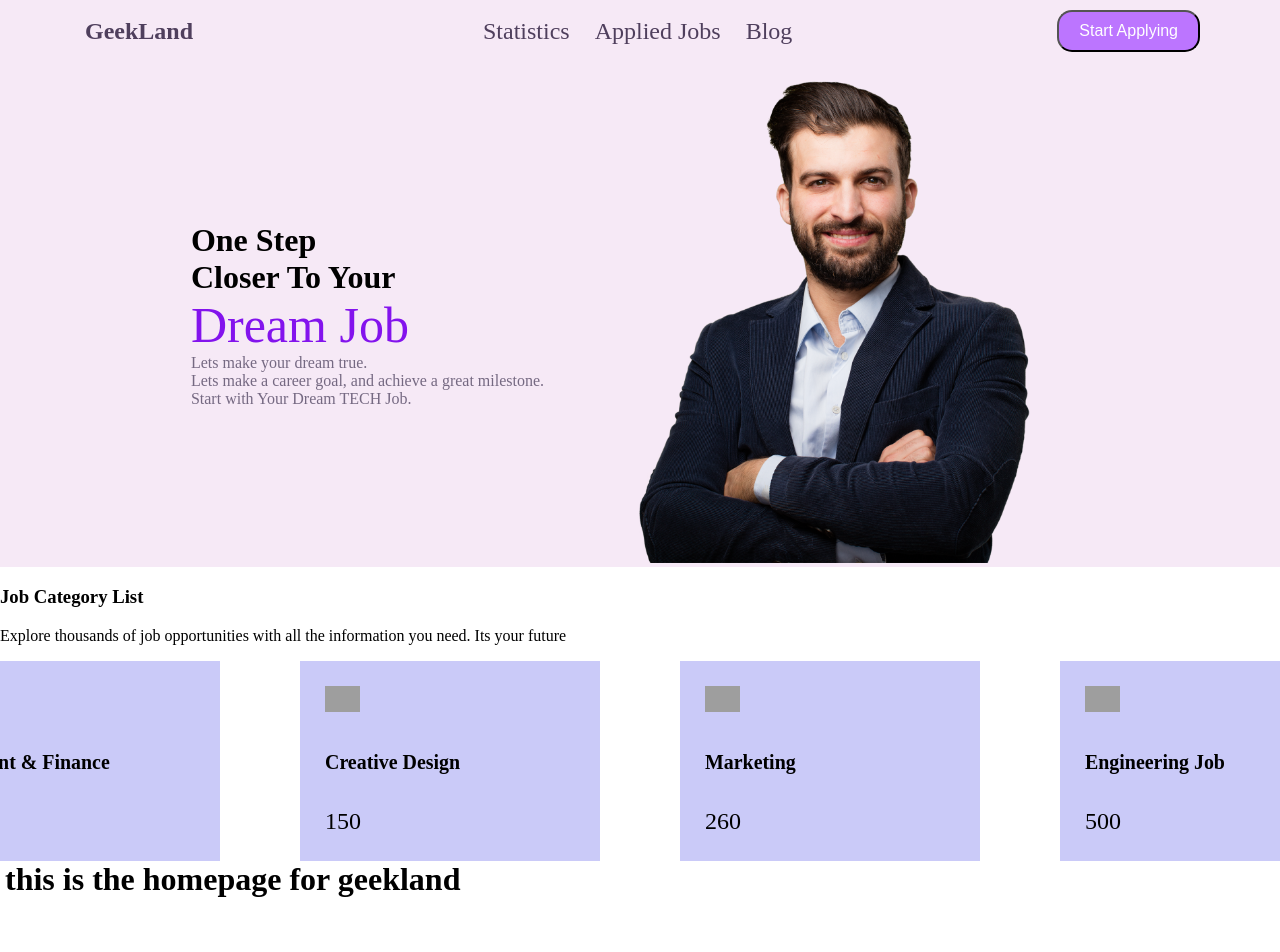
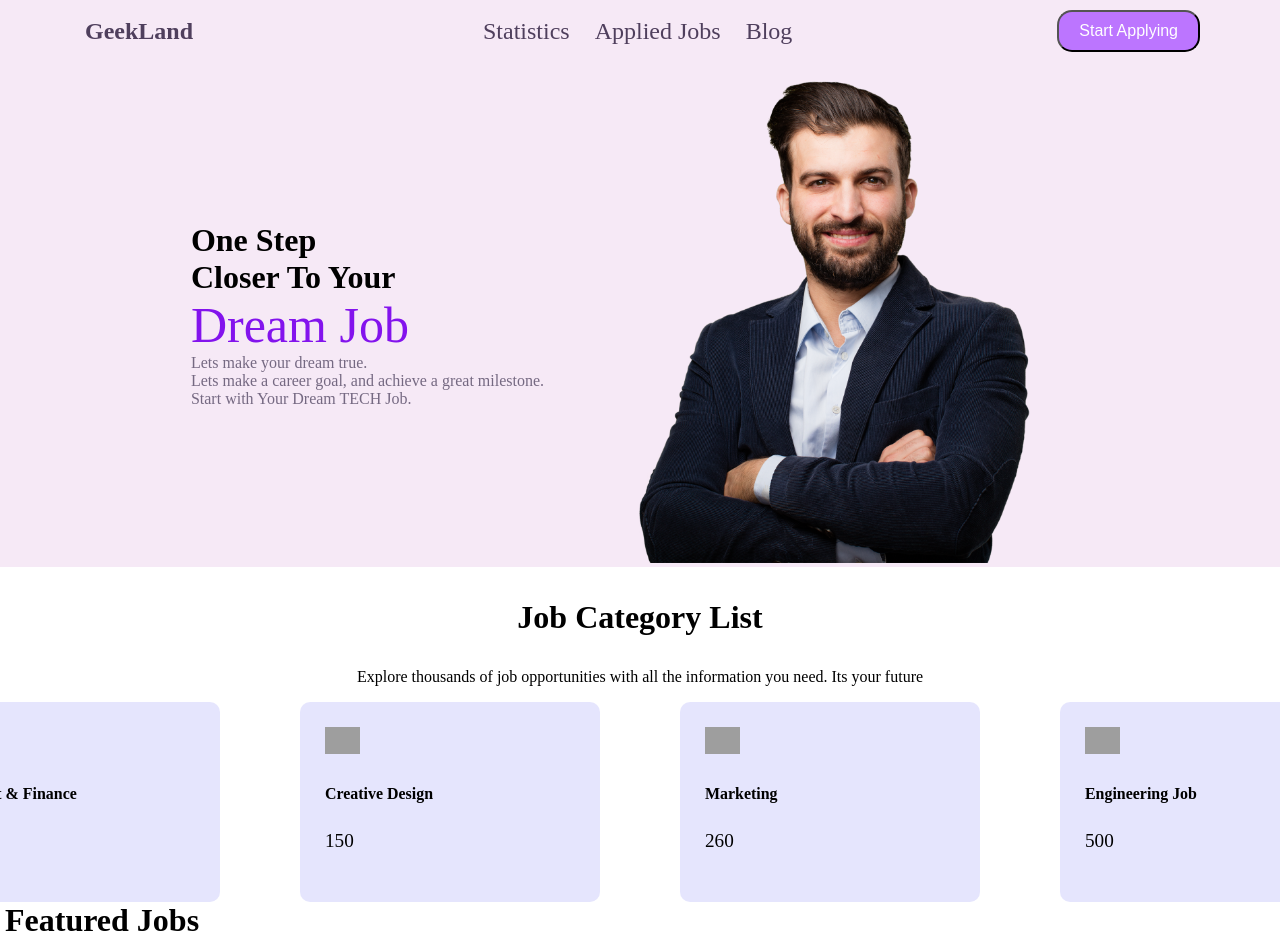
Before and after one commit to FurqanEmam/geekland, a React (Vite) app: page / in a window 1280 px wide. Shown: the top 952 px of the page. Before the commit the page ends 898 px from the top, so only its background shows below. Built offline with nearby package versions, Linux system fonts and the light colour scheme; grey boxes are pictures that could not be loaded.

Commit message:
category post done

```diff
--- /dev/null
+++ b/src/components/Applied/Applied.jsx
@@ -0,0 +1,11 @@
+import React from 'react';
+
+const Applied = () => {
+    return (
+        <div>
+            <h1>Applied jobs here</h1>
+        </div>
+    );
+};
+
+export default Applied;
--- /dev/null
+++ b/src/components/Blog/Blog.jsx
@@ -0,0 +1,11 @@
+import React from 'react';
+
+const Blog = () => {
+    return (
+        <div>
+            <h1>Blogs here</h1>
+        </div>
+    );
+};
+
+export default Blog;    <h1>Blogs here</h1>
--- a/src/components/Category/Category.css
+++ b/src/components/Category/Category.css
@@ -0,0 +1,7 @@
+.job-list{
+    font-size: 2rem;
+    text-align: center;
+}
+.job-text{
+    text-align: center;
+}
--- a/src/components/Category/Category.jsx
+++ b/src/components/Category/Category.jsx
@@ -1,6 +1,7 @@
 import React, { useEffect, useState } from 'react';
-import { useLoaderData } from 'react-router-dom';
+// import { useLoaderData } from 'react-router-dom';
 import CategoryPost from '../CategoryPost/CategoryPost';
+import './Category.css'
 
 const Category = () => {
     const [categoryPost, setCategoryPost] = useState([]);
@@ -18,8 +19,8 @@ const Category = () => {
     return (
         <div>
             <div>
-                <h3>Job Category List</h3>
-                <p>Explore thousands of job opportunities with all the information you need. Its your future</p>
+                <h3 className='job-list'>Job Category List</h3>
+                <p className='job-text'>Explore thousands of job opportunities with all the information you need. Its your future</p>
             </div>
             <div className='category-container'>
                 {
--- a/src/components/CategoryPost/CategoryPost.css
+++ b/src/components/CategoryPost/CategoryPost.css
@@ -4,15 +4,25 @@
     justify-content: center;
 }
 .post-container{
-    background-color: rgb(202, 202, 248);
+    background-color: rgba(227, 227, 253, 0.924);
     width: 250px;
     height: 150px;
     padding: 25px;
-    font-size: 1.5rem;
-
+    font-size: 1.2rem;
+    border-radius: 10px;
 }
 
 .post-icons{
     max-width: 35px;
     max-height: 35px;
 }
+
+@media only screen and (max-width: 768px) {
+    .category-container {
+        display: flex;
+        flex-direction: column;
+        justify-content: center;
+        align-items: center;
+        gap: 15px;
+    }
+}
--- a/src/components/Featured/Featured.jsx
+++ b/src/components/Featured/Featured.jsx
@@ -0,0 +1,17 @@
+import React from 'react';
+
+const Featured = () => {
+    return (
+        <div>
+            <div>
+                <h1>Featured Jobs</h1>
+                <p>Explore thousands of job opportunities with all the information you need. Its your future</p>
+            </div>
+            <div>
+
+            </div>
+        </div>
+    );
+};
+
+export default Featured;
--- a/src/components/Header/Header.jsx
+++ b/src/components/Header/Header.jsx
@@ -1,5 +1,6 @@
 import React from 'react';
 import './Header.css'
+import { Link } from 'react-router-dom';
 
 const Header = () => {
     return (
@@ -9,9 +10,9 @@ const Header = () => {
                     <h1>GeekLand</h1>
                 </div>
                 <div className="link">
-                    <a href="/statistics">Statistics</a>
-                    <a href="/applied">Applied Jobs</a>
-                    <a href="/blog">Blog</a>
+                    <Link to="/statistics">Statistics</Link>
+                    <Link to="/applied">Applied Jobs</Link>
+                    <Link to="/blog">Blog</Link>
                 </div>
                 <div className='nav-btn'>
                     <button className='btn'>Start Applying</button>
--- a/src/components/Home/Home.jsx
+++ b/src/components/Home/Home.jsx
@@ -3,6 +3,7 @@ import Header from '../Header/Header';
 import Banner from '../Banner/Banner';
 import { Outlet } from 'react-router-dom';
 import Category from '../Category/Category';
+import Featured from '../Featured/Featured';
 
 const Home = () => {
     // const [category, setCategory] = useState([]);
@@ -16,7 +17,7 @@ const Home = () => {
             <Header></Header>
             <Banner></Banner>
             <Category></Category>
-            <h1>this is the homepage for geekland</h1>
+            <Featured></Featured>
 
             <Outlet></Outlet>
         </div>
--- a/src/main.jsx
+++ b/src/main.jsx
@@ -8,26 +8,28 @@ import {
   RouterProvider,
 } from "react-router-dom";
 import Home from './components/Home/Home';
-import Banner from './components/Banner/Banner';
 import Statistics from './components/Statistics/Statistics';
-import Category from './components/Category/Category';
+import Applied from './components/Applied/Applied';
+import Blog from './components/Blog/Blog';
 
 const router = createBrowserRouter([
   {
     path: "/",
     element: <Home></Home>,
-    children:[
-      {
-        path: '/statistics',
-        element: <Statistics></Statistics>
-      },
-      {
-        path: '/category',
-        element: <Category></Category>,
-        loader: () => fetch('/jobCategory.json')
-      }
-    ]
   },
+  {
+    path: '/statistics',
+    element: <Statistics></Statistics>
+  },
+  {
+    path: '/applied',
+    element: <Applied></Applied>
+  },
+  {
+    path: '/blog',
+    element: <Blog> </Blog>
+  }
+
 ]);
 
 ReactDOM.createRoot(document.getElementById('root')).render(
```
Also changed, not shown: src/components/FeaturedJob/FeaturedJob.jsx (added, +23 -0 lines), src/components/FeaturedJob/FeaturedJob.css (added).
